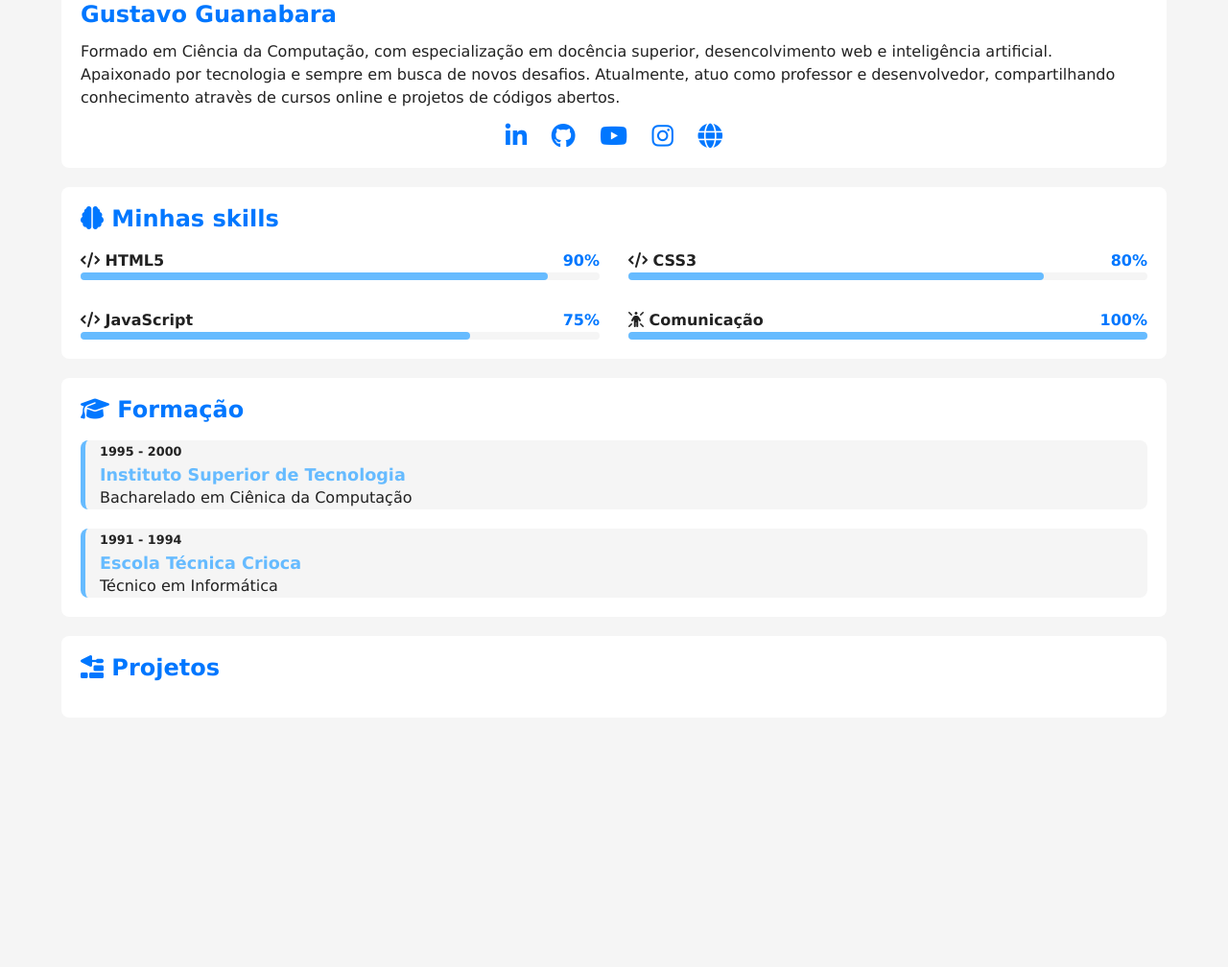
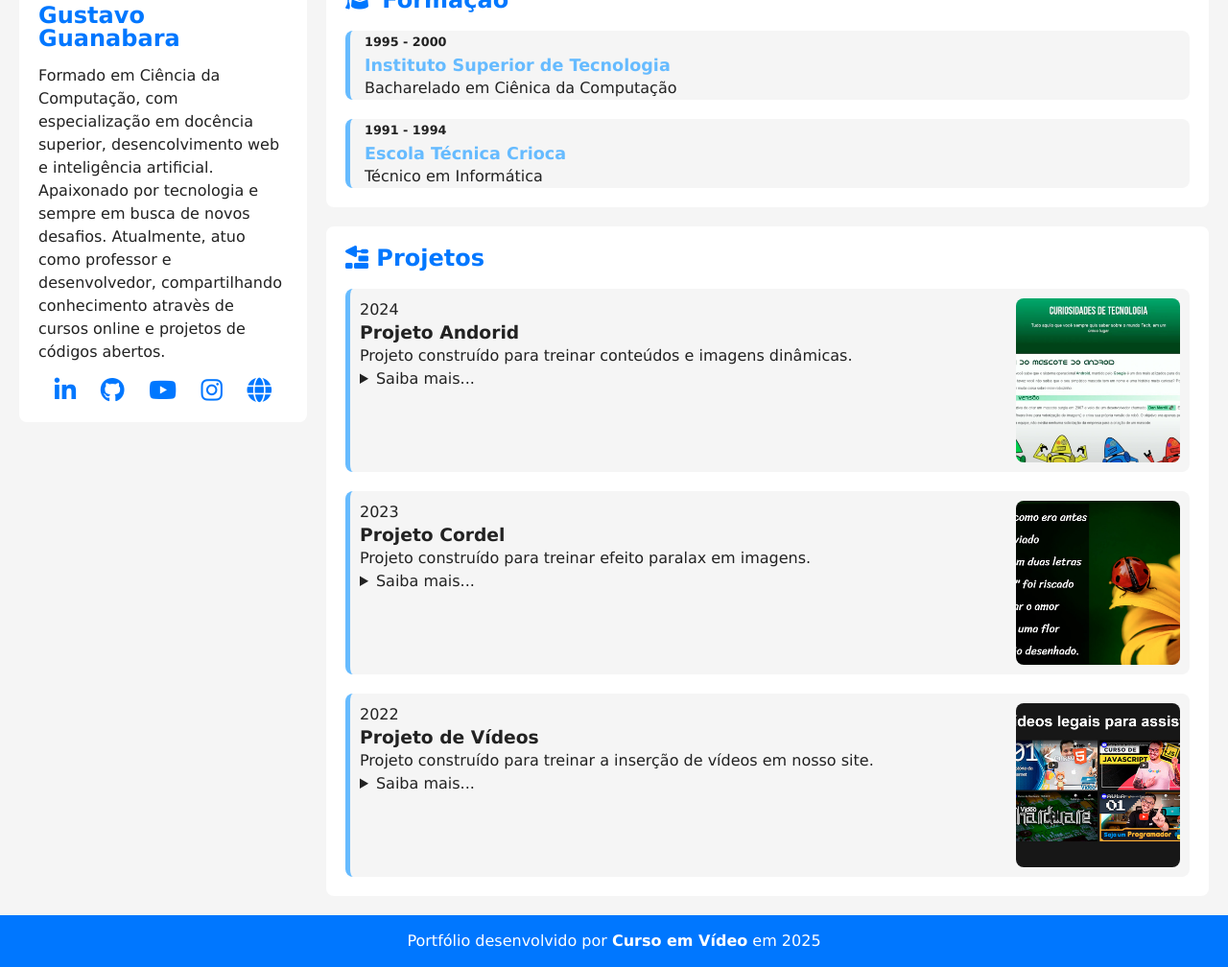
Before and after one commit to andrevpcouto/projeto-portfolio, a plain HTML site: page index.html in a window 1280 px wide. Shown: the part 296-1304 px from the top of the page at 96% size. Before the commit the page ends 1064 px from the top, so only its background shows below. Drawn offline with Linux system fonts and the light colour scheme.

Commit message:
finalizado

```diff
--- a/estilos/style.css
+++ b/estilos/style.css
@@ -37,6 +37,9 @@ header{
   display: flex;
   justify-content: flex-end;
   align-content: center;
+  position: sticky;
+  top: 0;
+  z-index: 1;
 }
 
 nav#menu ul {
@@ -197,8 +200,86 @@ article h2{
   font-size: 1.1em;
 }
 
+#projeto-container{
+  display: flex;
+  flex-direction: column-reverse;
+  gap: 20px;
+}
+
+#projeto-container .projeto{
+  display: flex;
+  flex-direction: column;
+  gap: 15px;
+  background-color: var(--fundo-principal);
+  padding: 10px;
+  border-radius: 8px;
+  border-left: 5px solid var(--destaque-inverso);
+  transition: border-color .5s, border-width .5s;
+}
+
+#projeto-container .projeto:hover{
+  border-color: var(--destaque);
+  border-left-width: 15px;
+  cursor: pointer;
+}
+
+#projeto-container .foto{
+  width: 100%;
+  aspect-ratio: 16/9;
+  object-fit: cover;
+  overflow: hidden;
+  border-radius: 8px;
+}
+
+footer{
+  background-color: var(--destaque);
+  color: var(--texto-inverso);
+  text-align: center;
+  padding: 15px;
+}
+
+footer a{
+  color: var(--texto-inverso);
+  text-decoration: none;
+  font-weight: bold;
+}
+
+footer a:hover{
+  color: var(--destaque-inverso);
+}
+
 @media screen and (min-width: 768px) {
+  main{
+    grid-template-columns: auto 300px 1fr auto;
+  }
+
+  section#ficha{
+    grid-column: 2 / 3;
+    height: fit-content;
+    position: sticky;
+    top: 65px;
+  }
+
+  section#detalhes{
+    grid-column: 3 / 4;
+  }
+
   #skill-container{
     grid-template-columns: 1fr 1fr;
   }
+
+  #projeto-container .projeto{
+    flex-direction: row-reverse;
+    justify-content: space-between;
+  }
+
+  #projeto-container .projeto-info{
+    max-width: 80%;
+  }
+
+  #projeto-container .foto{
+    aspect-ratio: 1/1;
+    max-width: 20%;
+    max-height: 200px;
+  }
 }
--- a/index.html
+++ b/index.html
@@ -12,11 +12,11 @@
     <header>
         <nav id="menu">
             <ul>
-                <li><a href="#"><i class="fa-solid fa-house"></i></a></li>
-                <li><a href="#"><i class="fa-solid fa-brain"></i></a></li>
-                <li><a href="#"><i class="fa-solid fa-graduation-cap"></i></a></li>
-                <li><a href="#"><i class="fa-solid fa-trowel-bricks"></i></a></li>
-                <li><a href="#"><i class="fa-solid fa-moon"></i></a></li>
+                <li><a href="#ficha" class="link"><i class="fa-solid fa-house"></i></a></li>
+                <li><a href="#skills" class="link"><i class="fa-solid fa-brain"></i></a></li>
+                <li><a href="#formacao" class="link"><i class="fa-solid fa-graduation-cap"></i></a></li>
+                <li><a href="#projetos" class="link"><i class="fa-solid fa-trowel-bricks"></i></a></li>
+                <li><a href="#" id="botao-tema"><i class="fa-solid fa-moon"></i></a></li>
             </ul>
         </nav>
     </header>
@@ -124,12 +124,53 @@
 
             <article id="projetos">
                 <h2><i class="fa-solid fa-trowel-bricks"></i> Projetos</h2>
+
+                <div id="projeto-container">
+                    <div class="projeto"> <!-- Projeto 01-->
+                        <img src="imagens/projeto-01-videos.jpg" alt="Projeto 1" class="foto">
+                        <div class="projeto-info">
+                            <p class="periodo">2022</p>
+                            <h3 class="titulo">Projeto de Vídeos</h3>
+                            <p>Projeto construído para treinar a inserção de vídeos em nosso site.</p>
+                            <details class="descricao">
+                                <summary>Saiba mais...</summary>
+                                <p>Lorem ipsum dolor sit amet consectetur adipisicing elit. Iusto aut hic, molestias voluptas ratione voluptatibus velit a dignissimos modi odit iste culpa et accusamus quod omnis numquam ullam harum dolores.</p>
+                            </details>
+                        </div>
+                    </div>
+
+                    <div class="projeto"> <!-- Projeto 02-->
+                        <img src="imagens/projeto-02-cordel.jpg" alt="Projeto 2" class="foto">
+                        <div class="projeto-info">
+                            <p class="periodo">2023</p>
+                            <h3 class="titulo">Projeto Cordel</h3>
+                            <p>Projeto construído para treinar efeito paralax em imagens.</p>
+                            <details class="descricao">
+                                <summary>Saiba mais...</summary>
+                                <p>Lorem ipsum dolor sit amet consectetur adipisicing elit. Iusto aut hic, molestias voluptas ratione voluptatibus velit a dignissimos modi odit iste culpa et accusamus quod omnis numquam ullam harum dolores.</p>
+                            </details>
+                        </div>
+                    </div>
+
+                    <div class="projeto"> <!-- Projeto 03-->
+                        <img src="imagens/projeto-03-android.jpg" alt="Projeto 3" class="foto">
+                        <div class="projeto-info">
+                            <p class="periodo">2024</p>
+                            <h3 class="titulo">Projeto Andorid</h3>
+                            <p>Projeto construído para treinar conteúdos e imagens dinâmicas.</p>
+                            <details class="descricao">
+                                <summary>Saiba mais...</summary>
+                                <p>Lorem ipsum dolor sit amet consectetur adipisicing elit. Iusto aut hic, molestias voluptas ratione voluptatibus velit a dignissimos modi odit iste culpa et accusamus quod omnis numquam ullam harum dolores.</p>
+                            </details>
+                        </div>
+                    </div>
+                </div>
             </article> <!--Fim article#projetos-->
         </section>
     </main>
 
     <footer>
-
+        Portfólio desenvolvido por <a href="https://www.cursoemvideo.com" target="_blank" rel="nofollow">Curso em Vídeo</a> em 2025
     </footer>
 
     <script src="scripts/script.js"></script>
```
